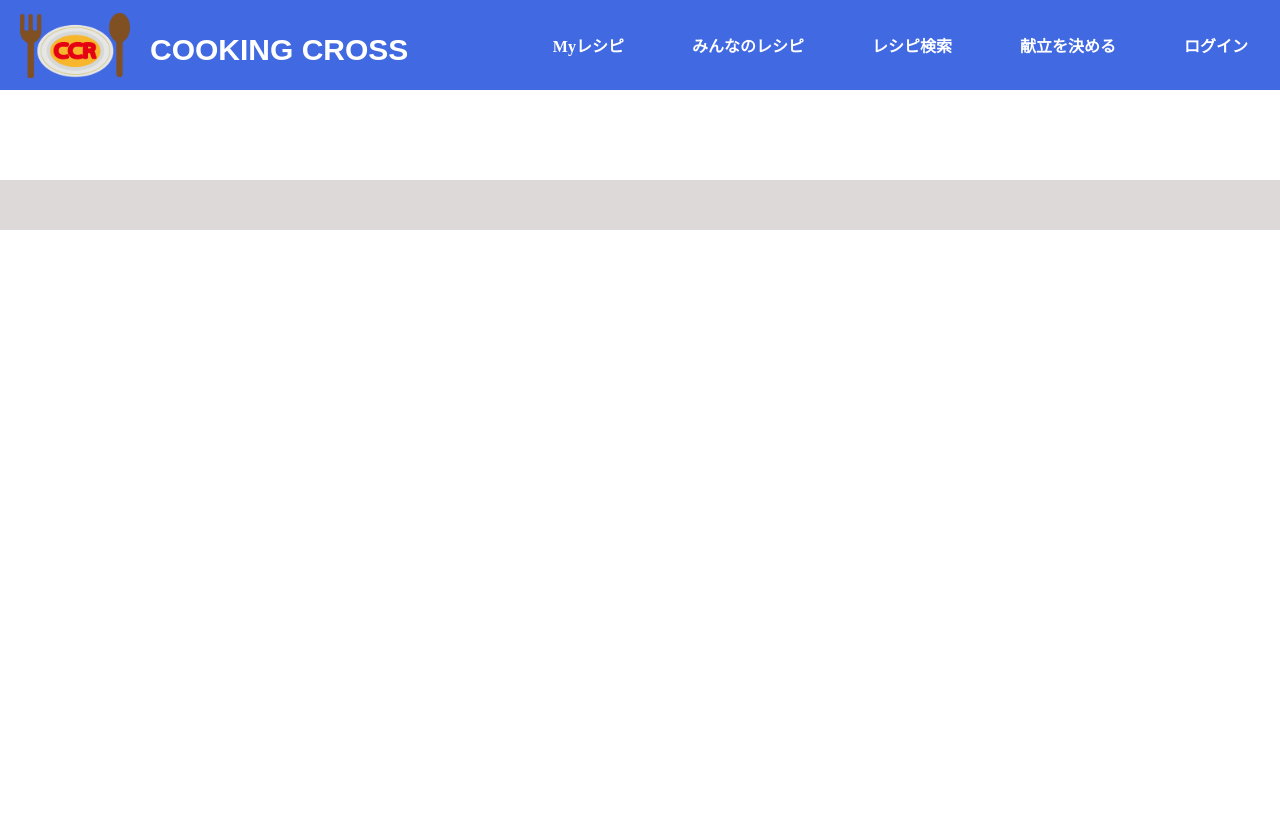
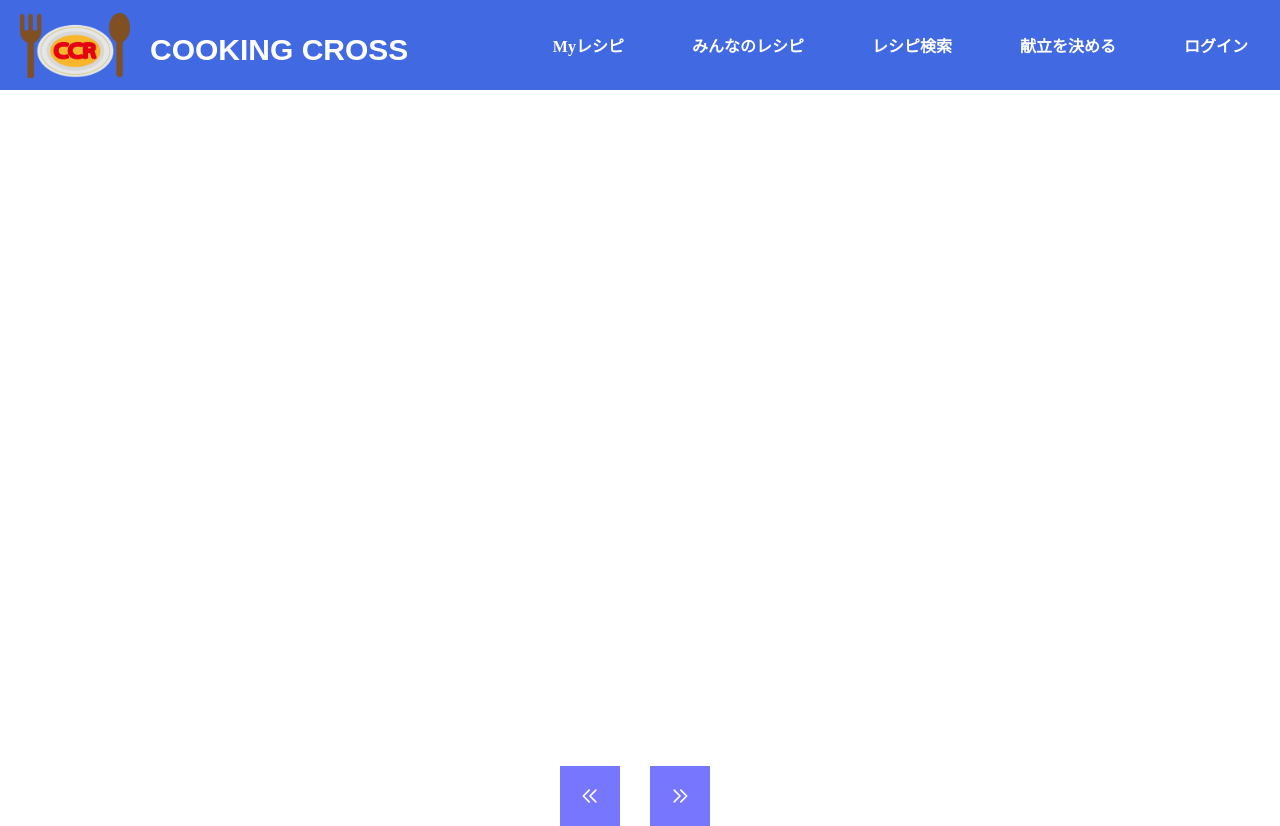
Before and after one commit to HKen12340/kamikon2023, a PHP site: page / in a window 1280 px wide. Before the commit the page ends 230 px from the top, so only its background shows below. Run offline with PHP 8.4, Linux system fonts and the light colour scheme; data that the repository does not hold is empty; some web fonts are replaced.

Commit message:
ページネーション関連の処理を追加。

```diff
--- a/index.php
+++ b/index.php
@@ -13,7 +13,13 @@
   <?php
   require("database/recipe_model.php");
   $recipe = new Recipe_model;
-  $result = $recipe->get_recipeList(1);
+
+ if(!isset($_GET['page_id'])){
+  $now = 1;
+}else{
+  $now = $_GET['page_id'];
+}
+$result = $recipe->get_recipeList($now);
 foreach($result as $res){
   print '
   <div class="index_f-item">
@@ -23,9 +29,45 @@
     <p>by '.$res['user_name'].'</p>
   </div>';
 }
+
+ $max_page = $recipe->maxpage();
+
+if($now > 1){
+    print '<ul class="index_Pagination"><li class="index_Pagination-Item"><a class="index_Pagination-Item-Link" href="./index.php?page_id='.''.($now - 1).''.'"><svg xmlns="http://www.w3.org/2000/svg" class="index_Pagination-Item-Link-Icon" fill="none" viewBox="0 0 24 24" stroke="currentColor" stroke-width="2">
+    <path stroke-linecap="round" stroke-linejoin="round" d="M11 19l-7-7 7-7m8 14l-7-7 7-7" />
+</svg></a></li>';
+} else {
+    print '<ul class="index_Pagination"><li class="index_Pagination-Item"><div class="index_Pagination-Item-Link isActive"><svg xmlns="http://www.w3.org/2000/svg" class="index_Pagination-Item-Link-Icon" fill="none" viewBox="0 0 24 24" stroke="currentColor" stroke-width="2">
+    <path stroke-linecap="round" stroke-linejoin="round" d="M11 19l-7-7 7-7m8 14l-7-7 7-7" />
+</svg><div></li>';
+}
+
+for($i = 1; $i <= $max_page; $i++){
+    if ($i == $now) {
+        print ' <li class="index_Pagination-Item"> <div class="index_Pagination-Item-Link isActive">'.'<span>'. $i.'</span>';
+    } else {
+        print ' <li class="index_Pagination-Item"> <a class="index_Pagination-Item-Link" href="index.php?page_id='.''.$i.''.' ">'.'<span>'. $i.'</span>'. '</a>';
+    }
+}
+
+if($now < $max_page){
+  print ' <li class="index_Pagination-Item">
+  <a class="index_Pagination-Item-Link" href="./index.php?page_id='.''.$max_page.''.'">
+      <svg xmlns="http://www.w3.org/2000/svg" class="index_Pagination-Item-Link-Icon" fill="none" viewBox="0 0 24 24" stroke="currentColor" stroke-width="2">
+          <path stroke-linecap="round" stroke-linejoin="round" d="M13 5l7 7-7 7M5 5l7 7-7 7" />
+      </svg>
+  </a>
+</li>
+</ul>';} else{print '<li class="index_Pagination-Item"><div class="index_Pagination-Item-Link isActive"><svg xmlns="http://www.w3.org/2000/svg" class="index_Pagination-Item-Link-Icon" fill="none" viewBox="0 0 24 24" stroke="currentColor" stroke-width="2">
+  <path stroke-linecap="round" stroke-linejoin="round" d="M13 5l7 7-7 7M5 5l7 7-7 7" />
+</svg>
+</div>
+</li>
+</ul>';}
+
+
   ?>
+
 </div>
-<footer>
-</footer>
 </body>
 </html>
--- a/style.css
+++ b/style.css
@@ -101,7 +101,7 @@
 
 .index_f-container {
   margin: 0 auto;
-  margin-top: 40px;
+
   width: 80%;
   height: auto;
   display: flex;
@@ -110,7 +110,7 @@
 }
 
 .index_f-item {
-  width: calc(100% / 3 - 10px) ;
+  width: calc(100% / 3 - 10px);
   height: 300px;
   text-align: center;
   margin-left: 5px;
@@ -118,10 +118,10 @@
   background-color: white;
   overflow: hidden;
   border-radius: 8px;
-  box-shadow: 0 4px 15px rgba(0,0,0,.2);
+  box-shadow: 0 4px 15px rgba(0, 0, 0, 0.2);
 }
 
-.index_f-item a{
+.index_f-item a {
   text-decoration: none;
   font-size: 20px;
   color: black;
@@ -129,13 +129,54 @@
 }
 
 .index_f-item:hover {
-    color: blue;
-    text-decoration: underline;
+  color: blue;
+  text-decoration: underline;
 }
 
 .index_f-item img {
   width: 100%;
   height: 170px;
+}
+
+.index_Pagination {
+  display: flex;
+  align-items: center;
+  list-style: none;
+  position: absolute;
+  top: 750px;
+  left: 520px;
+}
+
+.index_Pagination-Item-Link {
+  display: flex;
+  justify-content: center;
+  align-items: center;
+  flex-wrap: wrap;
+  width: 60px;
+  height: 60px;
+  background-color: #00f;
+  font-size: 30px;
+  color: #fff;
+  font-weight: bold;
+  transition: all 0.15s linear;
+  text-decoration: none;
+}
+
+.index_Pagination-Item-Link.isActive {
+  background-color: rgb(118, 118, 255);
+  pointer-events: none;
+}
+
+.index_Pagination-Item-Link:not(.isActive):hover {
+  background-color: rgb(118, 118, 255);
+}
+
+.index_Pagination-Item-Link-Icon {
+  width: 20px;
+}
+
+.index_Pagination > * + * {
+  margin-left: 30px;
 }
 
 .RegistAccount_content {
@@ -173,11 +214,10 @@
   background-color: rgb(118, 118, 255);
 }
 
-
-.RegistRecipe_Picform{
+.RegistRecipe_Picform {
   margin-top: 30px;
 }
-.RegistRecipe_Picform{
+.RegistRecipe_Picform {
   /* padding: 10px 40px; */
   color: #ffffff;
   background-color: #384878;
@@ -195,7 +235,7 @@
   /* display: none; */
 }
 
-footer{
+footer {
   margin-top: 50px;
   height: 50px;
   width: 100%;
```
Lines whose indentation alone changed are shown as unchanged.
